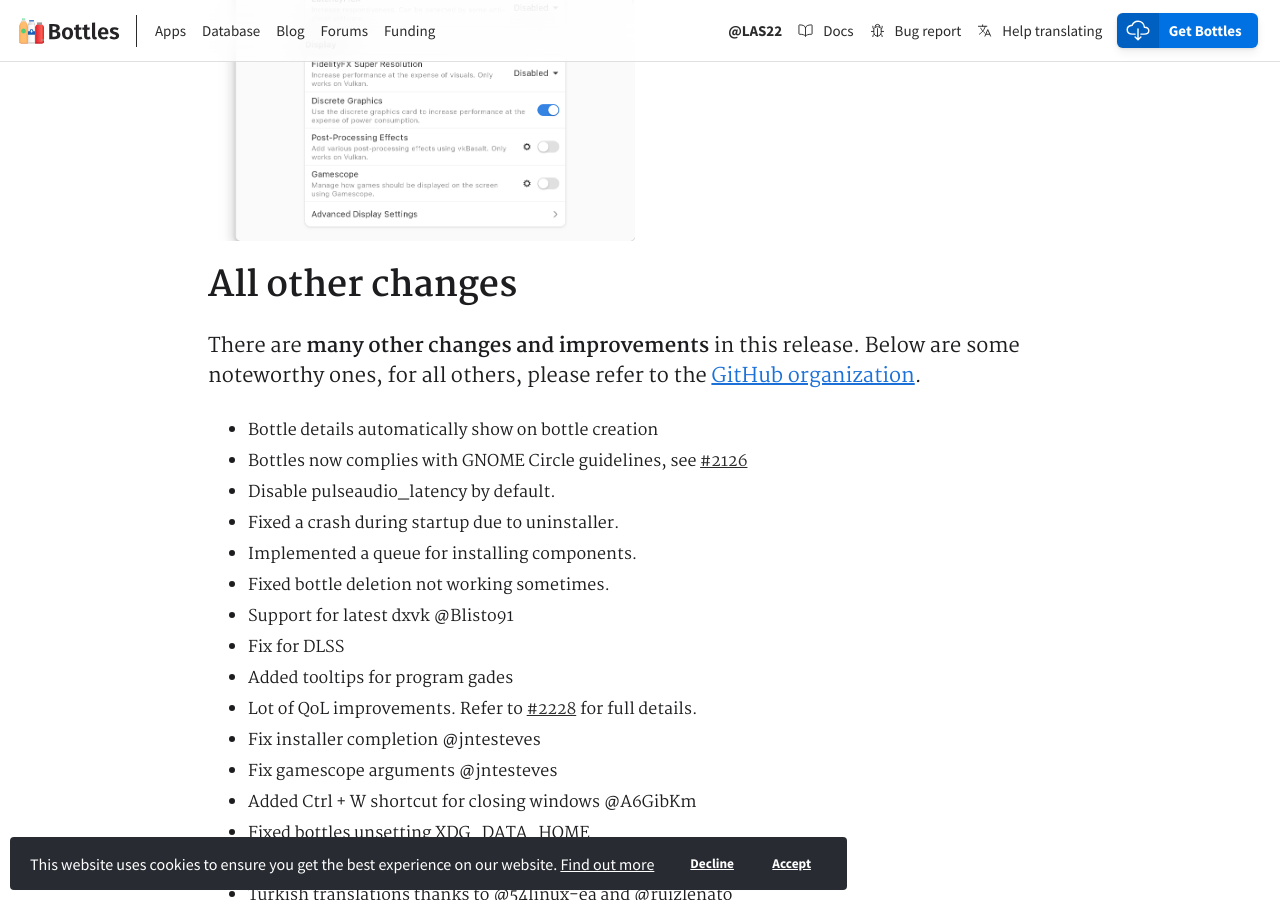
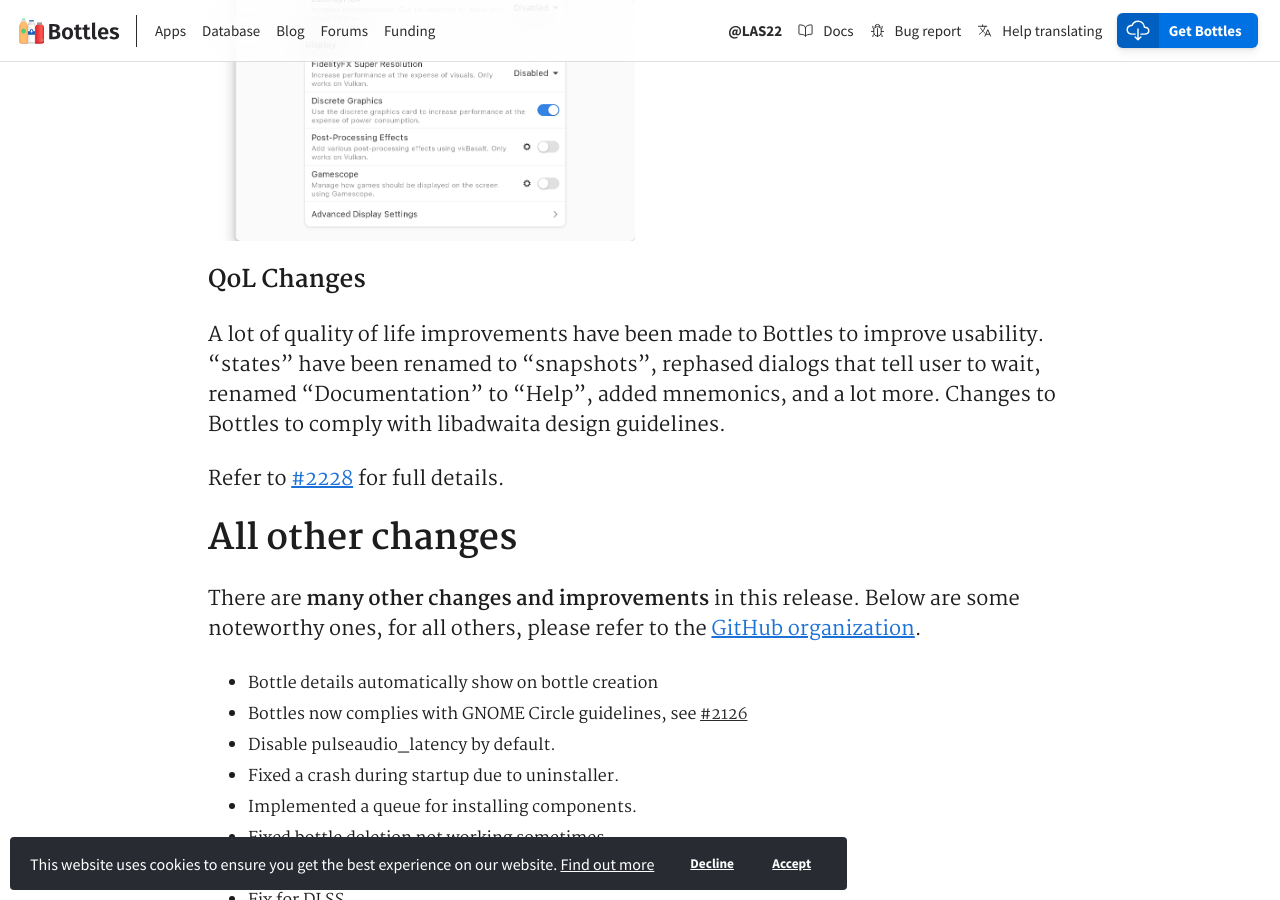
Before and after one commit to bottlesdevs/website, a Jekyll site: the page built from _posts/2022-11-14-release-2022.11.14.md, in a window 1280 px wide and 900 px high, scrolled down 1978 px. Built offline with Jekyll 4.4.1, drawn with Linux system fonts in a browser that asks for light colours; nearby versions of some CDN libraries; comment, search, counter and statistics services are not loaded.

Commit message:
Add QoL section

```diff
--- a/_posts/2022-11-14-release-2022.11.14.md
+++ b/_posts/2022-11-14-release-2022.11.14.md
@@ -52,6 +52,11 @@
     <img tooltip="Settings View (dark)" class="on-dark" src="/uploads/settings-view-dark.png" />
 </div>
 
+### QoL Changes
+A lot of quality of life improvements  have been made to Bottles to improve usability. "states" have been renamed to "snapshots", rephased dialogs that tell user to wait, renamed "Documentation" to "Help", added mnemonics, and a lot more. Changes to Bottles to comply with libadwaita design guidelines.
+
+Refer to [#2228](https://github.com/bottlesdevs/Bottles/pull/2228) for full details.
+
 ## All other changes
 There are **many other changes and improvements** in this release. Below are
 some noteworthy ones, for all others, please refer to the
```
Also changed, not shown: other parts of _posts/2022-11-14-release-2022.11.14.md (+0 -1 lines).
